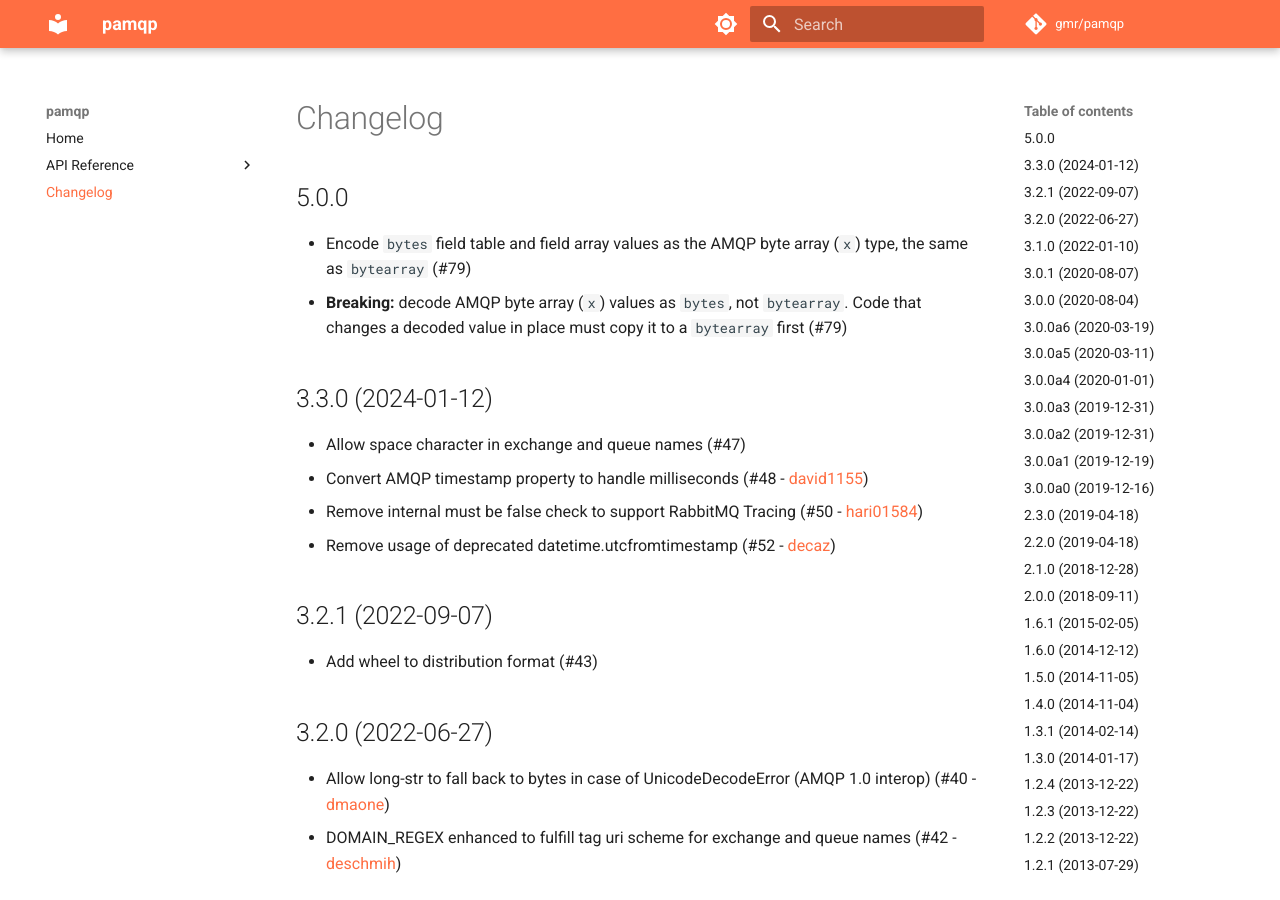
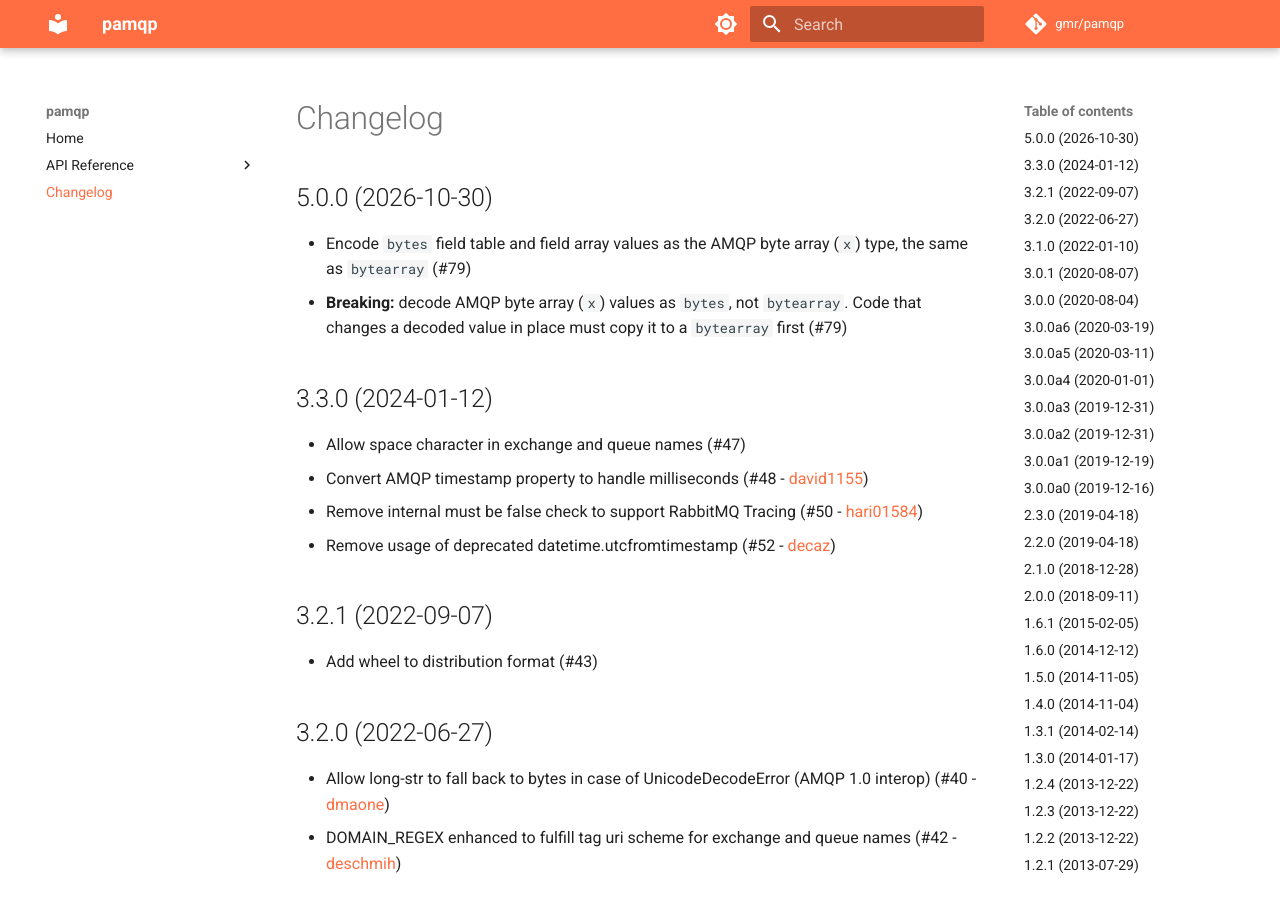
Before and after one commit to gmr/pamqp, an MkDocs documentation site: the page built from docs/changelog.md, in a window 1280 px wide and 900 px high. Built offline with MkDocs 1.6.1 and Material for MkDocs 9.7.7, drawn with Linux system fonts in a browser that asks for light colours; comment, search, counter and statistics services are not loaded.

Commit message:
release 5.0.0 - bytes for AMQP byte array field values
Co-Authored-By: Claude Opus 5.5 <noreply@anthropic.com>

```diff
--- a/docs/changelog.md
+++ b/docs/changelog.md
@@ -1,6 +1,6 @@
 # Changelog
 
-## 5.0.0
+## 5.0.0 (2026-10-30)
 - Encode `bytes` field table and field array values as the AMQP byte array (`x`) type, the same as `bytearray` (#79)
 - **Breaking:** decode AMQP byte array (`x`) values as `bytes`, not `bytearray`. Code that changes a decoded value in place must copy it to a `bytearray` first (#79)
 
```
